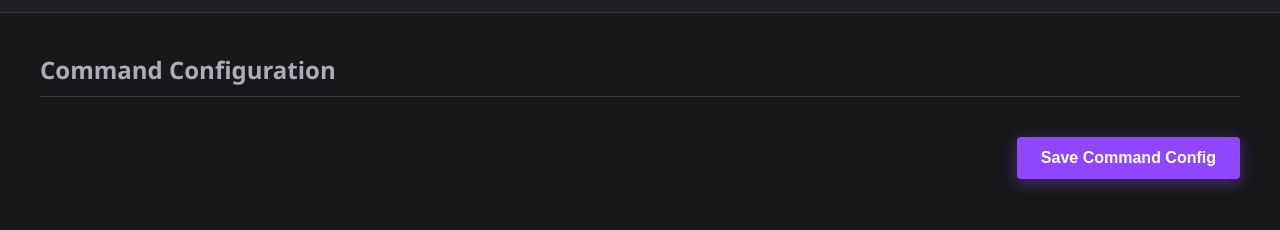
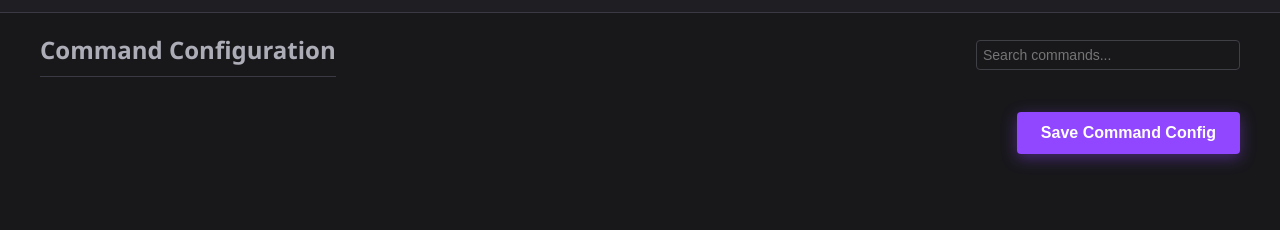
Before and after one commit to aurorynaru/twitch-emote-audio-bot-irc, a website: page public/admin-dashboard.html in a window 1280 px wide. Both pictures are taken after a click on the button "Command Config". Shown: the part 104-334 px from the top of the page. Drawn offline with Linux system fonts and the light colour scheme; no server answers.

Commit message:
add search in command tabs

```diff
--- a/public/admin-dashboard.html
+++ b/public/admin-dashboard.html
@@ -329,7 +329,10 @@
   </div>
 
   <div id="tab-commands" class="tab-pane">
-    <h2>Command Configuration</h2>
+    <div style="display: flex; justify-content: space-between; align-items: center; margin-bottom: 15px;">
+      <h2 style="margin: 0;">Command Configuration</h2>
+      <input type="text" id="commandConfigSearch" placeholder="Search commands..." oninput="filterCommandCards('commandsGrid', this.value)" style="padding: 6px; border-radius: 4px; border: 1px solid #3f3f46; background: #18181b; color: #fff; width: 250px;">
+    </div>
     <div class="grid" id="commandsGrid">
       <!-- Command cards injected here -->
     </div>
@@ -809,7 +812,10 @@
   </div>
 
   <div id="tab-reference" class="tab-pane">
-    <h2>Command Reference</h2>
+    <div style="display: flex; justify-content: space-between; align-items: center; margin-bottom: 5px;">
+      <h2 style="margin: 0;">Command Reference</h2>
+      <input type="text" id="commandReferenceSearch" placeholder="Search reference..." oninput="filterCommandCards('referenceGrid', this.value)" style="padding: 6px; border-radius: 4px; border: 1px solid #3f3f46; background: #18181b; color: #fff; width: 250px;">
+    </div>
     <p style="color: #adadb8;">A full list of all available commands, their instructions, and their current cooldown/cost.</p>
     <div class="grid" id="referenceGrid">
       <!-- Command Reference cards injected here -->
@@ -1068,6 +1074,21 @@
     } catch (e) { alert(e); }
   }
 
+  function filterCommandCards(gridId, searchTerm) {
+    const term = searchTerm.toLowerCase();
+    const grid = document.getElementById(gridId);
+    if (!grid) return;
+    const cards = grid.querySelectorAll('.card');
+    cards.forEach(card => {
+      const title = card.querySelector('h3');
+      if (title && title.textContent.toLowerCase().includes(term)) {
+        card.style.display = 'block';
+      } else {
+        card.style.display = 'none';
+      }
+    });
+  }
+
   function renderDashboard() {
     const globalGrid = document.getElementById('globalSettingsGrid');
     globalGrid.innerHTML = '';
```
